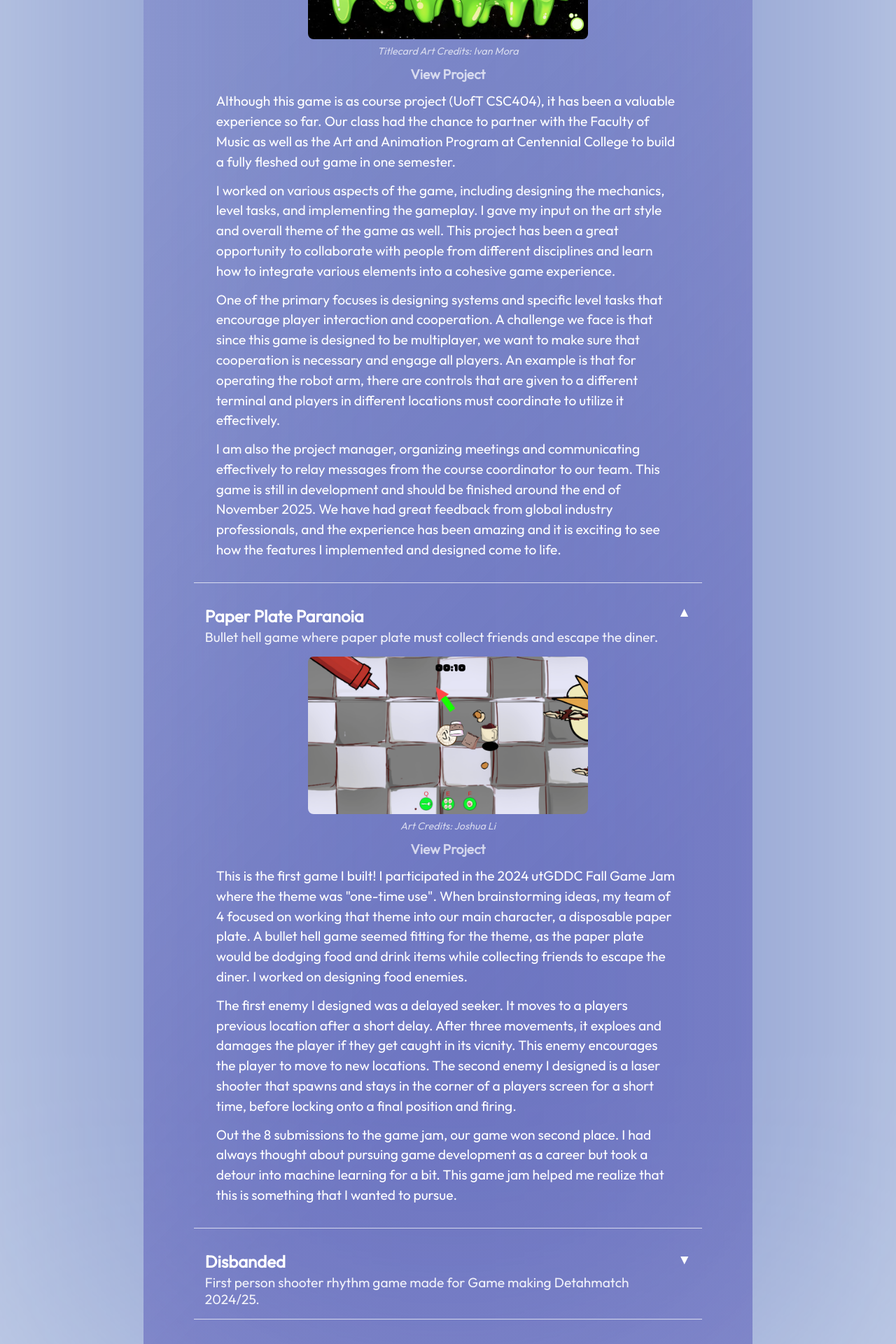
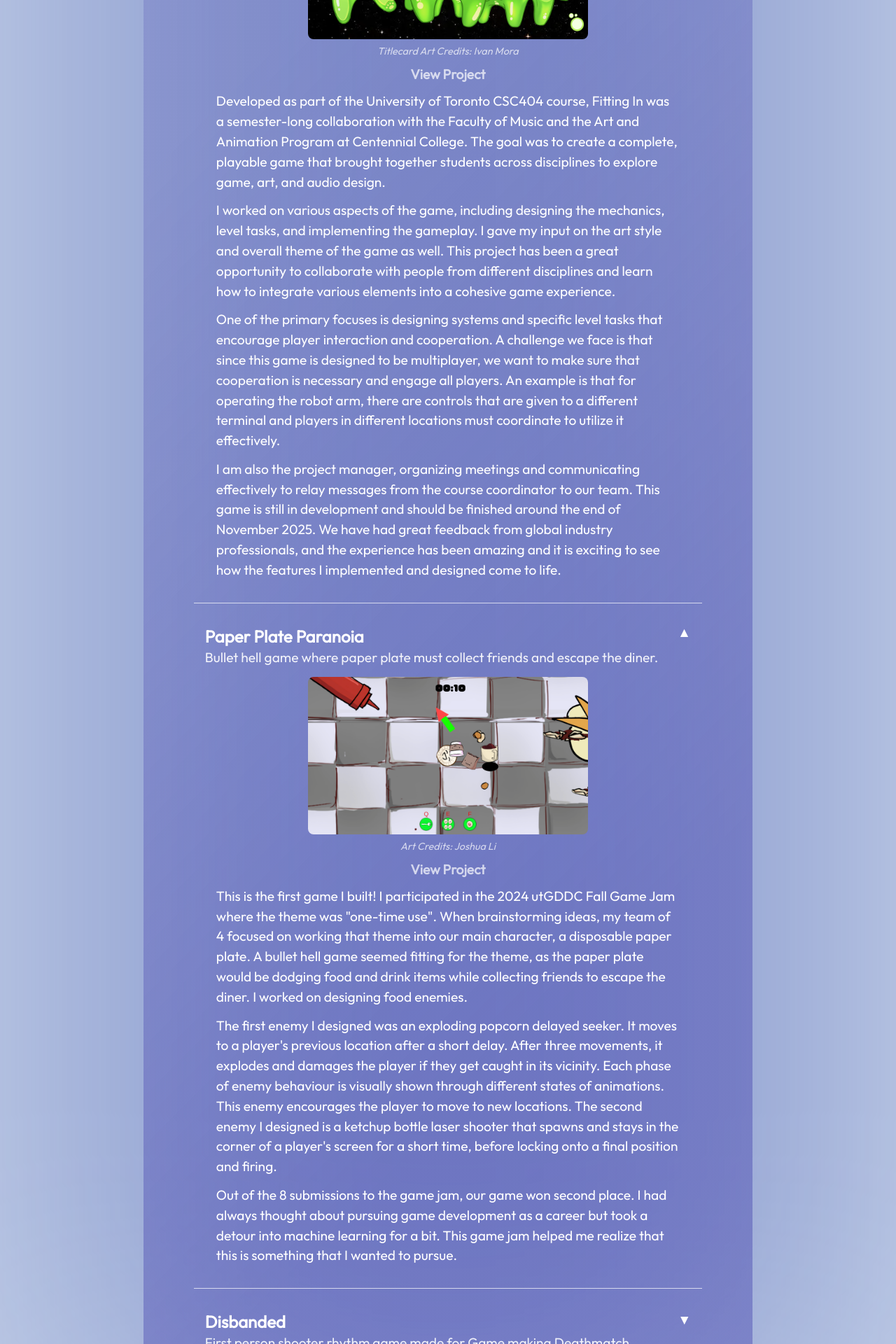
Before and after one commit to swannercjj/swannercjj.github.io, a React (Vite) app: page / in a window 1280 px wide. Shown: the part 3180-5100 px from the top of the page at 70% size. Built offline with nearby package versions, Linux system fonts and the light colour scheme.

Commit message:
projects description update

```diff
--- a/src/components/Projects/Projects.jsx
+++ b/src/components/Projects/Projects.jsx
@@ -18,7 +18,8 @@ export const Projects = () => {
             "caption": "Titlecard Art Credits: Ivan Mora",
             "description": "Multiplayer game where tiny ailens need to pilot a \"human\" spaceship as a disguise.",
             "link": "https://tycelm.itch.io/fitting-in",
-            "details": ["Although this game is as course project (UofT CSC404), it has been a valuable experience so far. Our class had the chance to partner with the Faculty of Music as well as the Art and Animation Program at Centennial College to build a fully fleshed out game in one semester.",
+            "details": [
+                "Developed as part of the University of Toronto CSC404 course, Fitting In was a semester-long collaboration with the Faculty of Music and the Art and Animation Program at Centennial College. The goal was to create a complete, playable game that brought together students across disciplines to explore game, art, and audio design.",
                 "I worked on various aspects of the game, including designing the mechanics, level tasks, and implementing the gameplay. I gave my input on the art style and overall theme of the game as well. This project has been a great opportunity to collaborate with people from different disciplines and learn how to integrate various elements into a cohesive game experience.",
                 "One of the primary focuses is designing systems and specific level tasks that encourage player interaction and cooperation. A challenge we face is that since this game is designed to be multiplayer, we want to make sure that cooperation is necessary and engage all players. An example is that for operating the robot arm, there are controls that are given to a different terminal and players in different locations must coordinate to utilize it effectively.",
                 "I am also the project manager, organizing meetings and communicating effectively to relay messages from the course coordinator to our team. This game is still in development and should be finished around the end of November 2025. We have had great feedback from global industry professionals, and the experience has been amazing and it is exciting to see how the features I implemented and designed come to life.",
@@ -30,20 +31,21 @@ export const Projects = () => {
             "caption": "Art Credits: Joshua Li",
             "description": "Bullet hell game where paper plate must collect friends and escape the diner.",
             "link": "https://jason121301.itch.io/paper-plate-paranoia",
-            "details": ["This is the first game I built! I participated in the 2024 utGDDC Fall Game Jam where the theme was \"one-time use\". When brainstorming ideas, my team of 4 focused on working that theme into our main character, a disposable paper plate. A bullet hell game seemed fitting for the theme, as the paper plate would be dodging food and drink items while collecting friends to escape the diner. I worked on designing food enemies.",
-                "The first enemy I designed was a delayed seeker. It moves to a players previous location after a short delay. After three movements, it exploes and damages the player if they get caught in its vicnity. This enemy encourages the player to move to new locations. The second enemy I designed is a laser shooter that spawns and stays in the corner of a players screen for a short time, before locking onto a final position and firing.",
-                "Out the 8 submissions to the game jam, our game won second place. I had always thought about pursuing game development as a career but took a detour into machine learning for a bit. This game jam helped me realize that this is something that I wanted to pursue.",
+            "details": [
+                "This is the first game I built! I participated in the 2024 utGDDC Fall Game Jam where the theme was \"one-time use\". When brainstorming ideas, my team of 4 focused on working that theme into our main character, a disposable paper plate. A bullet hell game seemed fitting for the theme, as the paper plate would be dodging food and drink items while collecting friends to escape the diner. I worked on designing food enemies.",
+                "The first enemy I designed was an exploding popcorn delayed seeker. It moves to a player's previous location after a short delay. After three movements, it explodes and damages the player if they get caught in its vicinity. Each phase of enemy behaviour is visually shown through different states of animations. This enemy encourages the player to move to new locations. The second enemy I designed is a ketchup bottle laser shooter that spawns and stays in the corner of a player's screen for a short time, before locking onto a final position and firing.",
+                "Out of the 8 submissions to the game jam, our game won second place. I had always thought about pursuing game development as a career but took a detour into machine learning for a bit. This game jam helped me realize that this is something that I wanted to pursue."
             ],
         },
         {
             "title": "Disbanded",
             "image": DisbandedImg,
             "caption": "Titlecard Art Credits: Jessica Chen",
-            "description": "First person shooter rhythm game made for Game making Detahmatch 2024/25.",
+            "description": "First person shooter rhythm game made for Game making Deathmatch 2024/25.",
             "link": "https://recnats.itch.io/disbanded",
-            "details": ["I have a lot of programming experience so I was thrilled to see the other side of game design through art and music. My roles in this project was as 3D artist, animator, and sound designer.",
-                "I previously had minimal experience in 3D modeling and animation, with my only experience being through a computer graphics course I took in third year. It was definitely a challenge at first, learning how the Blender animator works and how to rig models. However, I was able to learn quickly and create a variety of assets such as weapons, character, and environment models. I also created first-person shooter animations such as walking and shooting.",
-                "As this is a rhythm game, I also composed a simple soundtrack and sound effects for the game. Although I have been performing in orchestras, my entire life, this was my first time composing digital music."
+            "details": [
+                "I have a lot of programming experience so I was thrilled to see the other side of game design through art and music. My roles in this project were 3D artist, animator, and sound designer. It was definitely a challenge at first, learning how the Blender animator works and how to rig models. However, I was able to learn quickly and create a variety of assets such as weapons, character, and environment models. I also created first-person shooter animations such as walking and shooting. As this is a rhythm game, I also composed a simple soundtrack and sound effects for the game. Although I have been performing in orchestras my entire life, this was my first time composing digital music.",
+                "As a computer science student, there are not many cases where I have time to explore other aspects of game design. I was studying how different games showcase character personality in animations, an example being how each character in Overwatch has a unique reload animation. I am definitely no where near professional level but it was great to apply the rigging techniques I learned in a computer graphics class and see it in action.",
             ],
         },
         {
@@ -51,8 +53,8 @@ export const Projects = () => {
             "image": HeartBeatzImg,
             "description": "Heart beat tracker that personalizes workout music based on heart rate.",
             "link": "https://devpost.com/software/heart-beatz",
-            "details": ["As I started computer science in university with no prior experience, I went into many hackathons in my second year with the goal of exploring a new area. This was my first time working with hardware and an Arduino. I worked with 3 other teammates to build a heart rate monitor that plays music based on your heart rate.",
-                "My main role was with the hardware, working with the Arduino and a sensor to read data. Challenges came when we had insufficient hardware such as an SD card reader and we tried improvising with the pieces we had, using an SD card reader from an attachable screen. Unfortunately that aspect did not work but I learned a lot about how building hardware projects work.",
+            "details": ["As I started computer science in university with no prior experience, I went into many hackathons in my second year with the goal of exploring a new area. I worked with 3 other teammates to build a heart rate monitor that plays music based on heart rate. Have you ever walked around listening to music and noticed that your steps matched the tempo of the song you were listening to? My team did some research and found that the tempo of music has an affect on heart rate. In other words, studies showed that faster music correlated to an increase in heart rate. Part of exercising is achieving a target heart rate, so we wanted to build a device that would help users achieve that with music.",
+                "My main role was with the hardware, working with the Arduino and a sensor to read data. This was my first time using an Arduino so half of the time was spent on getting the correct hardware setup, and the second half of the time was spent making sure that the data is being correctly read and processed. Challenges came when we had insufficient hardware such as an SD card reader and we tried improvising with the pieces we had, using an SD card reader from an attachable screen.",
             ],
         },
         {
@@ -61,7 +63,7 @@ export const Projects = () => {
             "caption": "Thumbnail Art Credits: Jessica Chen",
             "description": "Agentic digital audio workstation that uses AI to help producers create music.",
             "link": "https://devpost.com/software/neom",
-            "details": ["My first time at Hack the North was in 2022, when I only had one year of programming experience. Needless to say, the project I built was not very functional but I had a great time. I am extremely grateful for the second chance to attend Hack the North in 2025 where I was able to contribute to a more polished project.",
+            "details": ["This project was built during Hack the North 2025, my second time attending. My first time at Hack the North was in 2022, when I only had one year of programming experience. Needless to say, the project I built was not very functional but I had a great time. My friend and I were in the same boat where we only had data analysis experience and lacked project experience, so we essentially turned the weekend into a learning opportunity of how to properly use GitHub. Fast forward three years and I am extremely grateful for the second chance to attend where I was able to contribute to a more polished project.",
                 "I worked with 3 other teammates to build an AI-powered digital audio workstation that would help make music production more accessible to beginners. I set up the backend database on Microsoft Azure and connected it to the frontend. I also worked on implementing a save projects feature for users to save their work.",
                 "Although our project did not win any prizes, many of the judges and mentors we spoke to were very interested in the product and gave great feedback. It was a great experience and I learned a lot about working with databases and cloud services. I was also very happy being there supporting my friends, many of which made it as finalists or won sponsored prizes!",
             ],
```
